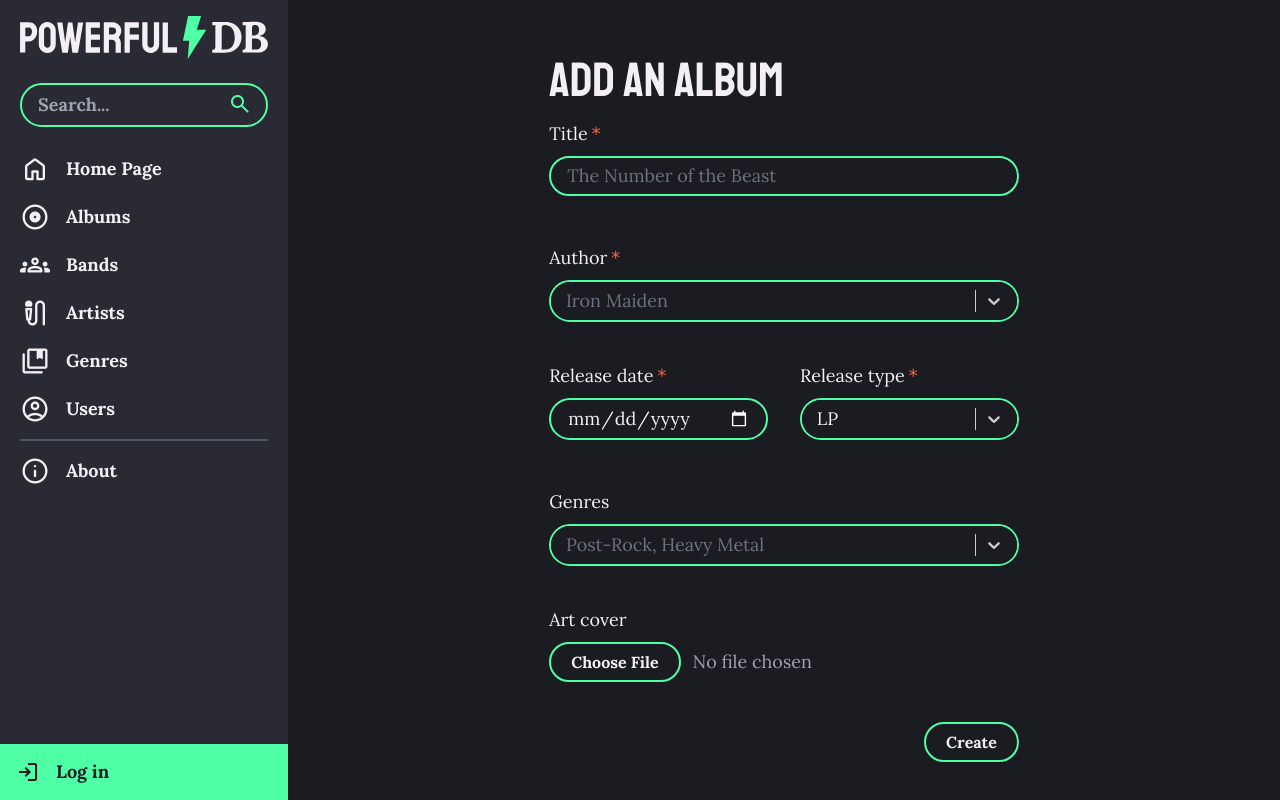
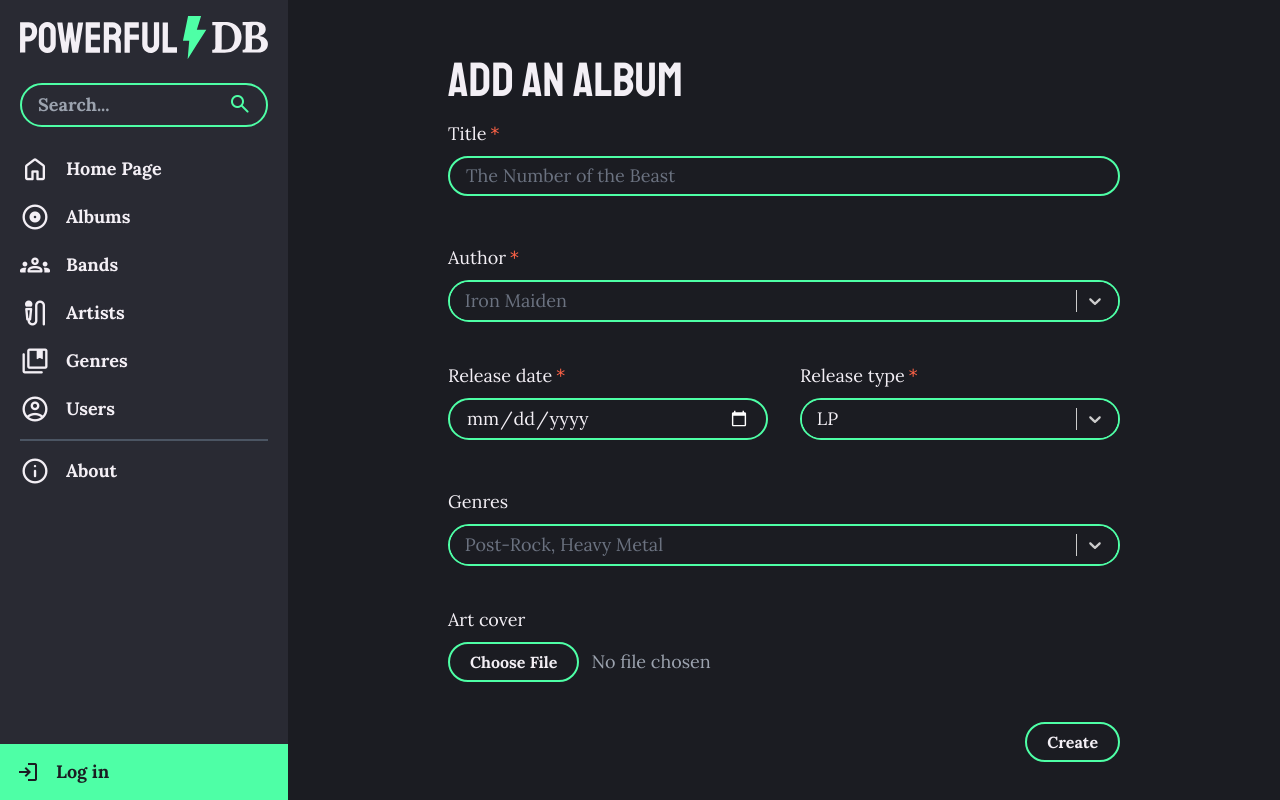
Before and after one commit to ProjectPresto/PowerfulDB, a Next.js app: page /album/create in a window 1280 px wide. Shown: the top 800 px of the page. Built offline with nearby package versions, Linux system fonts and the light colour scheme; no server answers.

Commit message:
Added validation to Album create form and few small changes

```diff
--- a/components/albums/viewPage/TracklistContainer.tsx
+++ b/components/albums/viewPage/TracklistContainer.tsx
@@ -44,8 +44,8 @@ const TracklistContainer: NextComponentType<NextPageContext, {}, Props> = ({ tra
 			{tracks.length !== 0 ? (
 				<div>
 					{tracks.map((track) => (
-						<>
-							<div key={track.id} className="flex justify-between text-sm md:text-base gap-4 items-center">
+						<div key={track.id}>
+							<div className="flex justify-between text-sm md:text-base gap-4 items-center">
 								<p>
 									{track.position}. <b>{track.title}</b>
 									{track.featured_authors.length !== 0 && (
@@ -71,7 +71,7 @@ const TracklistContainer: NextComponentType<NextPageContext, {}, Props> = ({ tra
 								</p>
 							</div>
 							<hr className="my-3 md:my-4 border-t-1 border-t-gray-700"/>
-						</>
+						</div>
 					))}
 					<p className="italic text-gray-400 text-sm md:text-base">
 						Album&apos;s full length: <span className="text-primary-light">{getFullLength()}</span>
--- a/components/forms/AuthorSelect.tsx
+++ b/components/forms/AuthorSelect.tsx
@@ -60,6 +60,7 @@ const AuthorSelect: NextComponentType<NextPageContext, {}, Props> = ({ formik }:
 			placeholder="Iron Maiden"
 			loadOptions={getAuthorsOptions}
 			onChange={(v: unknown) => typeof v === 'object' && formik.setFieldValue('author', v)}
+			onBlur={formik.handleBlur}
 			value={formik.values.author}
 			// @ts-ignore ez fix
 			styles={selectStyle}
--- a/next.config.js
+++ b/next.config.js
@@ -4,6 +4,9 @@ const nextConfig = {
   swcMinify: true,
   images: {
     domains: ["localhost"]
+  },
+  experimental: {
+    scrollRestoration: true
   }
 };
 
--- a/pages/album/create.tsx
+++ b/pages/album/create.tsx
@@ -1,8 +1,10 @@
 import Head from 'next/head';
 import { useRouter } from 'next/router';
-import { ChangeEvent, ReactElement } from 'react';
+import { ChangeEvent, ReactElement, useState } from 'react';
 import Select from 'react-select';
 import { useFormik } from 'formik';
+import { toast } from 'react-toastify';
+import * as Yup from 'yup';
 
 import { NextPageWithLayout } from '@pages/_app';
 import { CreateAlbum, typeOptions } from '@models/album';
@@ -10,8 +12,8 @@ import { customSelectStyle } from '@components/generic/filters/SelectFilterCompo
 import MainLayout from '@components/layouts/MainLayout';
 import AuthorSelect from '@components/forms/AuthorSelect';
 import GenreSelect from '@components/forms/GenreSelect';
-import { toast } from 'react-toastify';
 import AlbumService from '@services/AlbumService';
+import parseJson from 'parse-json';
 
 interface formValues {
 	title: string,
@@ -23,17 +25,25 @@ interface formValues {
 	art_cover_url?: string;
 }
 
+
+const AlbumSchema = Yup.object().shape({
+	title: Yup.string().label('Title').min(2).max(255).required(),
+	author: Yup.object().label('Author').required(),
+	release_date: Yup.date().label('Release date').required(),
+	release_type: Yup.object().label('Release type').required()
+});
+
 const AlbumCreate: NextPageWithLayout = () => {
 	const router = useRouter();
-	// const [errors, setErrors] = useState();
+	const [errors, setErrors] = useState<[] | null>();
 
 	const initialValues: formValues = {
 		title: '', author: undefined, release_date: '', release_type: { value: 'LP', label: 'LP' }, genres: [], art_cover: undefined
 	};
 
 	const formik = useFormik({
-		initialValues, // validationSchema => {}
-		onSubmit: async ({ title, release_date, release_type, art_cover, author, genres }) => {
+		initialValues, validationSchema: AlbumSchema, onSubmit: async ({ title, release_date, release_type, art_cover, author, genres }) => {
+			setErrors([]);
 			const album: CreateAlbum = {
 				title, release_date, release_type: release_type.value, art_cover, genres: []
 			};
@@ -48,6 +58,7 @@ const AlbumCreate: NextPageWithLayout = () => {
 			genres.forEach(genre => {
 				album.genres.push(parseInt(genre.value));
 			});
+
 			try {
 				const data = await toast.promise(AlbumService.postAlbum(album, {
 					headers: {
@@ -57,11 +68,10 @@ const AlbumCreate: NextPageWithLayout = () => {
 					pending: 'Adding album', success: 'Album added ✅', error: 'Error when adding album ❌'
 				});
 				await router.push(`/album/${data.slug}`);
-			} catch (err) {
-				console.log(err);
+			} catch (err: any) {
+				setErrors(parseJson(err.request.response));
 			}
 		}
-
 	});
 
 	return (
@@ -70,10 +80,10 @@ const AlbumCreate: NextPageWithLayout = () => {
 				<title>Create album | PowerfulDB</title>
 			</Head>
 			<div className="py-10 lg:py-14 px-6 md:px-10 lg:px-20 w-full flex flex-col justify-center items-center">
-				<form encType="multipart/form-data" onSubmit={formik.handleSubmit}>
+				<form encType="multipart/form-data" onSubmit={formik.handleSubmit} className="max-w-lg xl:max-w-2xl w-full">
 					<h1 className="form-title mb-4 mb:mb-6">Add an album</h1>
 
-					<div className="space-y-6 md:space-y-10 max-w-lg xl:max-w-3xl text-sm sm:text-base md:text-lg">
+					<div className="space-y-6 md:space-y-10  text-sm sm:text-base md:text-lg">
 						<div>
 							<label htmlFor="title" className="required-star">Title</label>
 							<input
@@ -83,13 +93,16 @@ const AlbumCreate: NextPageWithLayout = () => {
 								placeholder="The Number of the Beast"
 								value={formik.values.title}
 								onChange={formik.handleChange}
+								onBlur={formik.handleBlur}
 								className="input-style"
 							/>
+							{formik.errors.title && formik.touched.title && <div className="text-sm text-red-500">{formik.errors.title}</div>}
 						</div>
 
 						<div className="space-y-2">
 							<label htmlFor="author-select" className="required-star">Author</label>
 							<AuthorSelect formik={formik}/>
+							{formik.errors.author && formik.touched.author ? <div className="text-sm text-red-500">{formik.errors.author}</div> : null}
 						</div>
 
 						<div className="flex gap-8">
@@ -101,8 +114,11 @@ const AlbumCreate: NextPageWithLayout = () => {
 									id="release_date"
 									value={formik.values.release_date}
 									onChange={formik.handleChange}
+									onBlur={formik.handleBlur}
 									className="input-style"
 								/>
+								{formik.errors.release_date && formik.touched.release_date ?
+									<div className="text-sm text-red-500">{formik.errors.release_date}</div> : null}
 							</div>
 
 							<div className="space-y-2 flex-1">
@@ -111,10 +127,13 @@ const AlbumCreate: NextPageWithLayout = () => {
 									instanceId="release-type-select"
 									options={typeOptions}
 									onChange={(v: unknown) => typeof v === 'object' && formik.setFieldValue('release_type', v)}
+									onBlur={formik.handleBlur}
 									value={formik.values.release_type}
 									styles={customSelectStyle}
 									className="w-full"
 								/>
+								{formik.errors.release_type && formik.touched.release_type ?
+									<div className="text-sm text-red-500">{formik.errors.release_type.value}</div> : null}
 							</div>
 						</div>
 
@@ -135,6 +154,13 @@ const AlbumCreate: NextPageWithLayout = () => {
 								className="text-gray-400 file:border-solid file:btn-style file:text-primary-light file:mr-3"
 							/>
 						</div>
+
+						{errors && errors.length !== 0 && (
+							<p className="text-red-500 font-bold">
+								{errors.join(', ')}
+							</p>
+						)}
+
 						<div className="flex justify-end">
 							<button type="submit" className="btn-style">Create</button>
 						</div>
```
